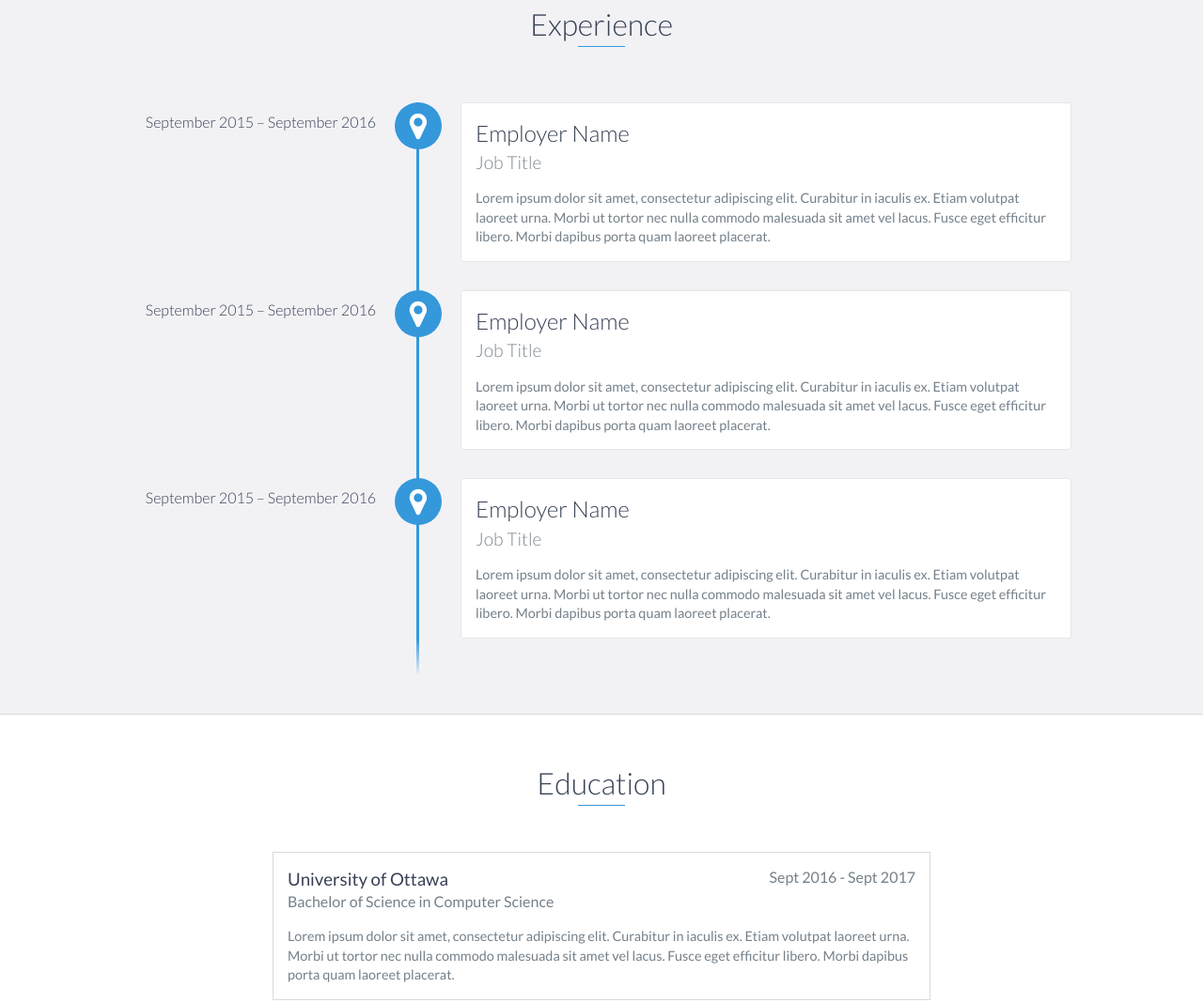
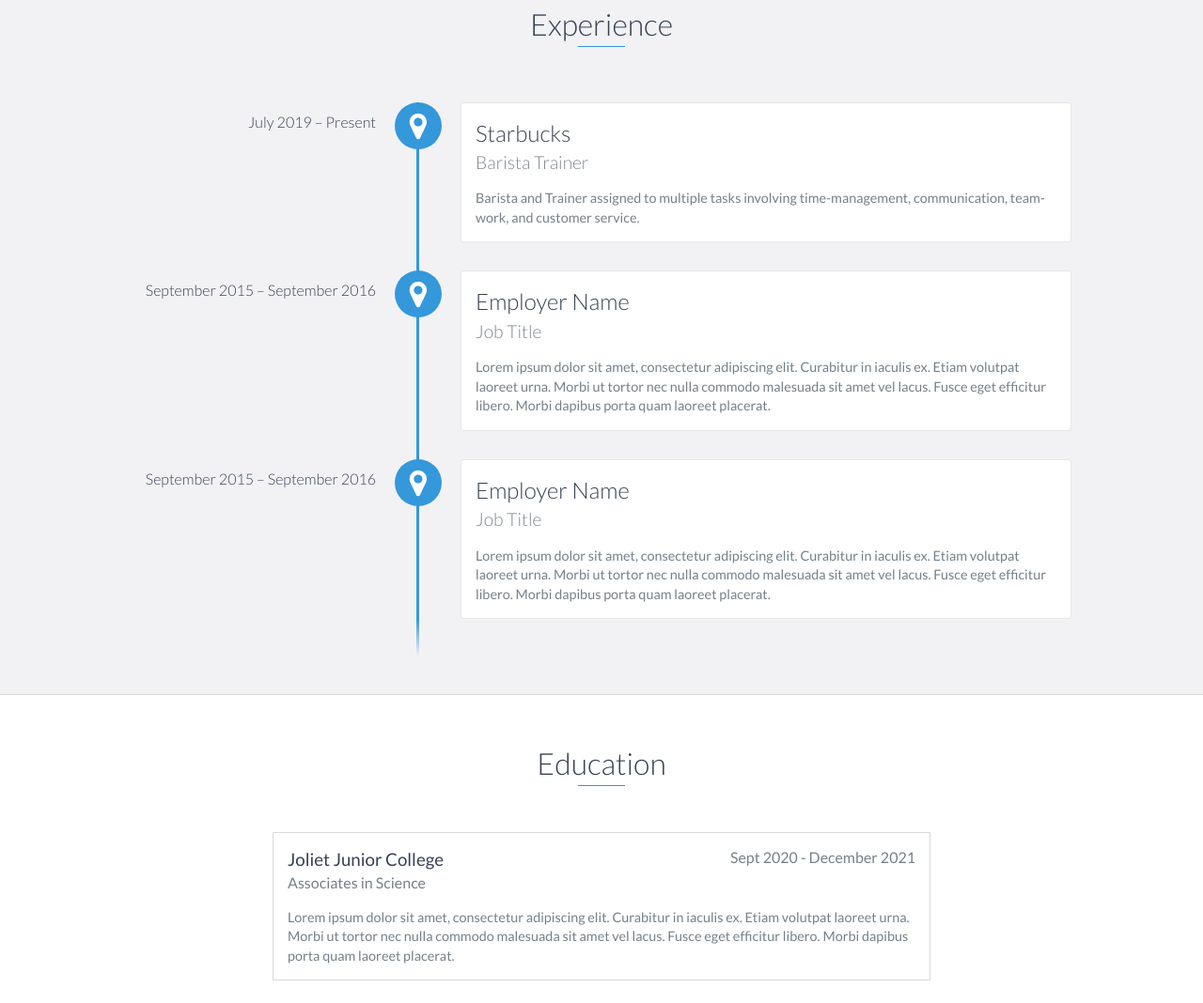
Before and after one commit to cmarkech/cmarkech.github.io, a website: page index.html in a window 1280 px wide. Shown: the part 1158-2226 px from the top of the page at 94% size. Drawn offline with nearby package versions, Linux system fonts and the light colour scheme.

Commit message:
Update to Ed and Work Experience

```diff
--- a/index.html
+++ b/index.html
@@ -86,11 +86,12 @@
     <div id="experience" class="background-alt">
         <h2 class="heading">Experience</h2>
         <div id="experience-timeline">
-            <div data-date="September 2015 – September 2016">
-                <h3>Employer Name</h3>
-                <h4>Job Title</h4>
+            <div data-date="July 2019 – Present">
+                <h3>Starbucks</h3>
+                <h4>Barista Trainer</h4>
                 <p>
-                    Lorem ipsum dolor sit amet, consectetur adipiscing elit. Curabitur in iaculis ex. Etiam volutpat laoreet urna. Morbi ut tortor nec nulla commodo malesuada sit amet vel lacus. Fusce eget efficitur libero. Morbi dapibus porta quam laoreet placerat.
+                    Barista and Trainer assigned to multiple tasks involving time-management, communication, team-work,
+                    and customer service.
                 </p>
             </div>
 
@@ -116,9 +117,9 @@
     <div id="education">
         <h2 class="heading">Education</h2>
         <div class="education-block">
-            <h3>University of Ottawa</h3>
-            <span class="education-date">Sept 2016 - Sept 2017</span>
-            <h4>Bachelor of Science in Computer Science</h4>
+            <h3>Joliet Junior College</h3>
+            <span class="education-date">Sept 2020 - December 2021</span>
+            <h4>Associates in Science</h4>
             <p>
                 Lorem ipsum dolor sit amet, consectetur adipiscing elit. Curabitur in iaculis ex. Etiam volutpat laoreet urna. Morbi ut tortor nec nulla commodo malesuada sit amet vel lacus. Fusce eget efficitur libero. Morbi dapibus porta quam laoreet placerat.
             </p>
```
